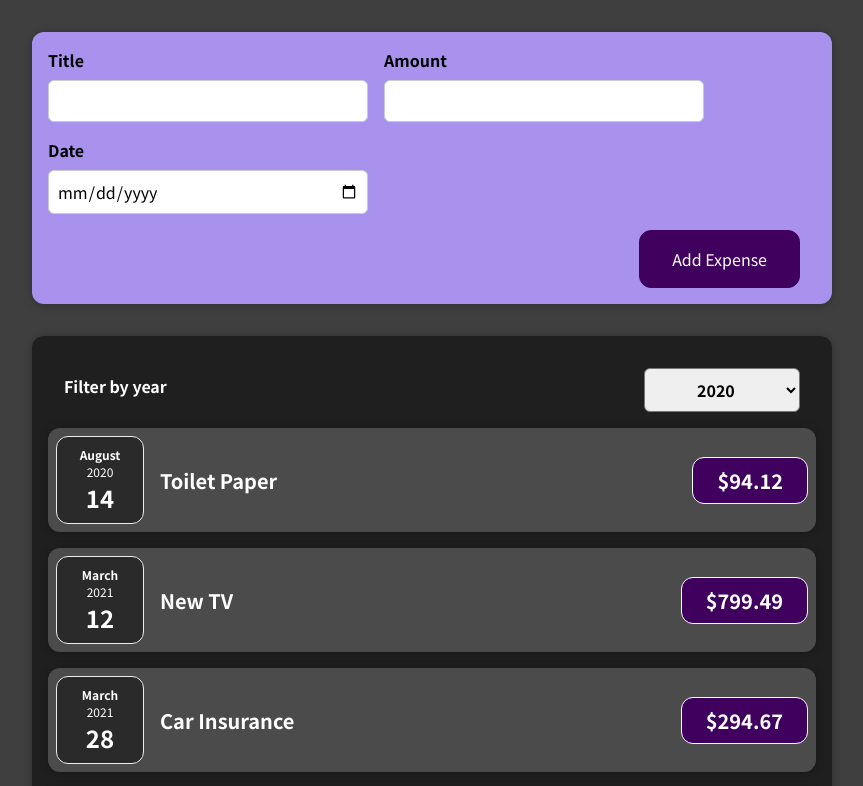
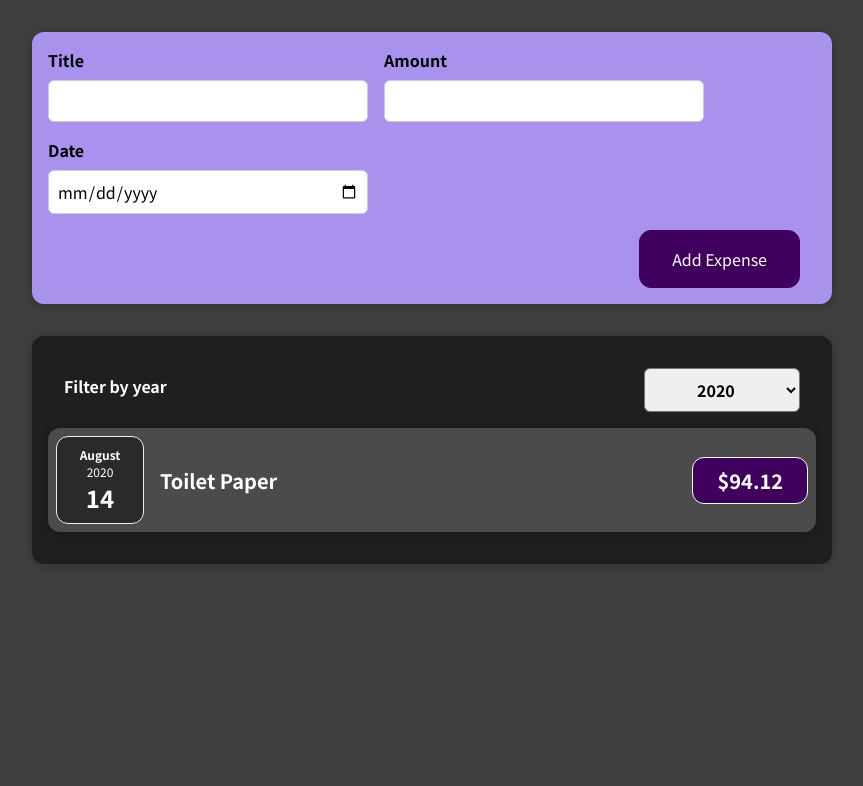
Before and after one commit to KniazevRoman/react-complete-guide, a React (Create React App) app: page / in a window 1280 px wide. Shown: the top 786 px of the page, without its empty margins (208-1071 px from the left). Built offline with nearby package versions, Linux system fonts and the light colour scheme.

Commit message:
Assignment 3. Working with lists

```diff
--- a/src/components/Expenses/Expenses.js
+++ b/src/components/Expenses/Expenses.js
@@ -15,7 +15,7 @@ const Expenses = (props) => {
     return (
         <Card className="expenses">
             <ExpenseFilter selected={filteredYear} onChangeFilter={filterChangeHandler}/>
-            {props.items.map((expense) => (
+            {props.items.filter(item => item.date.getFullYear() === +filteredYear).map((expense) => (
                 <ExpenseItem
                     key={expense.id}
                     title={expense.title}
```
Also changed, not shown: 1 other file (tests, documents, lock files or other folders).
